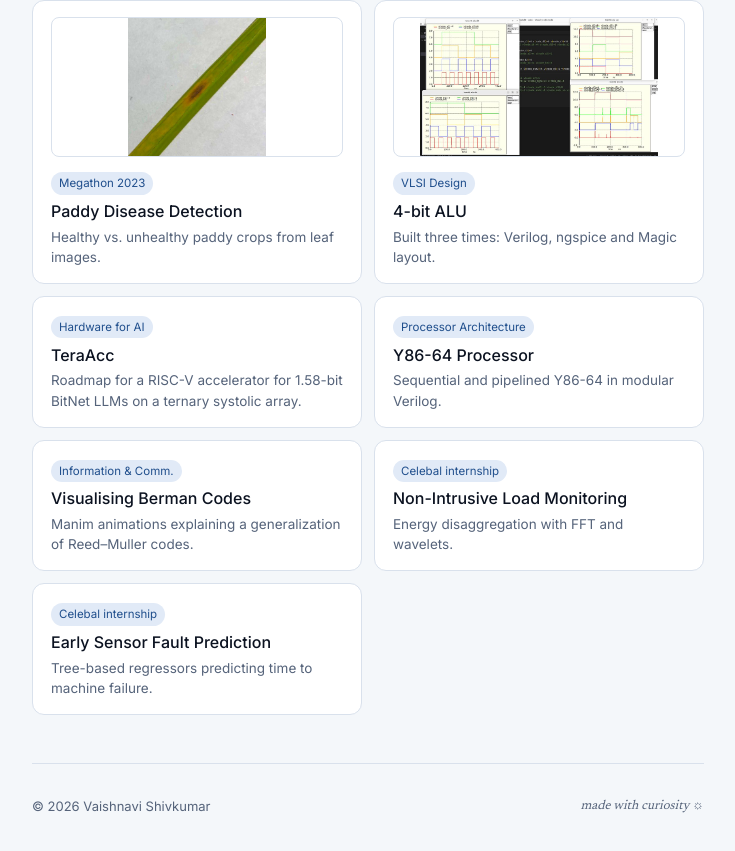
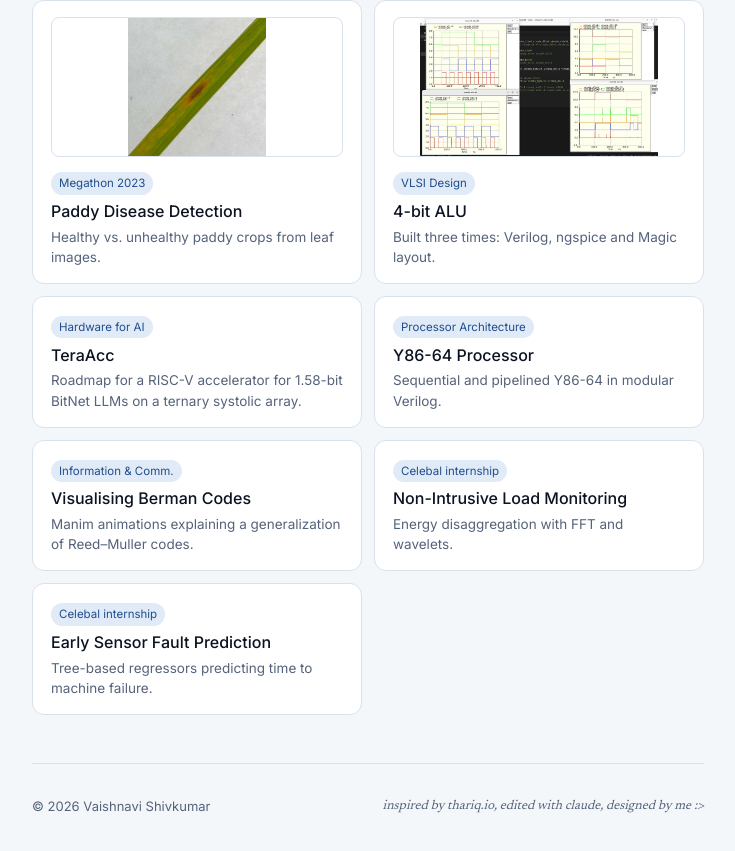
Before and after one commit to v4ishnavi/v4ishnavi.github.io, a Next.js app: page / in a window 1280 px wide. Shown: the part 3600-4451 px from the top of the page, without its empty margins (272-1007 px from the left). Built offline with nearby package versions, Linux system fonts and the light colour scheme.

Commit message:
Update footer

```diff
--- a/app/layout.tsx
+++ b/app/layout.tsx
@@ -41,7 +41,13 @@ export default function RootLayout({children}: {children: React.ReactNode}) {
           {children}
           <footer>
             <span>© {new Date().getFullYear()} {profile.name}</span>
-            <span className="soft">made with curiosity ☼</span>
+            <span className="soft">
+              inspired by{' '}
+              <a href="https://www.thariq.io/" target="_blank" rel="noreferrer">
+                thariq.io
+              </a>
+              , edited with claude, designed by me :&gt;
+            </span>
           </footer>
         </div>
       </body>
```
